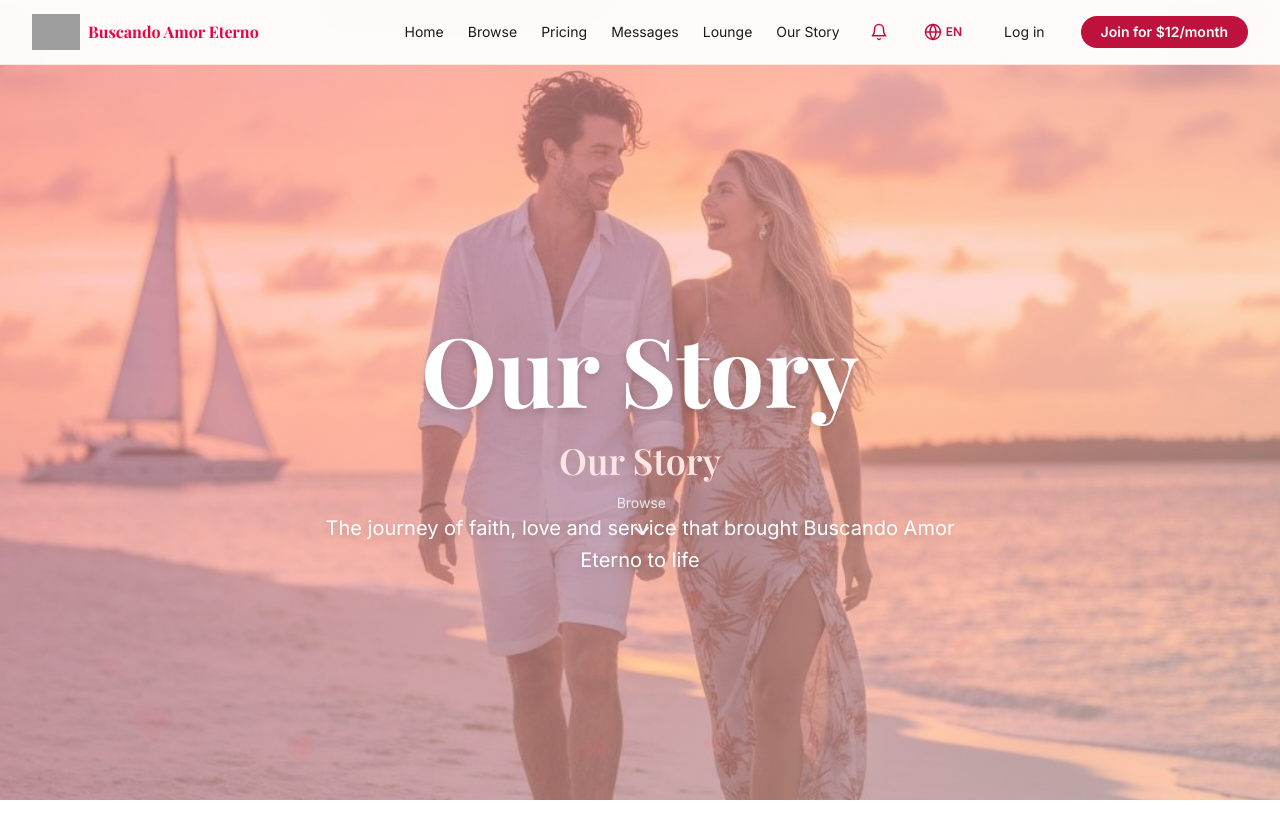
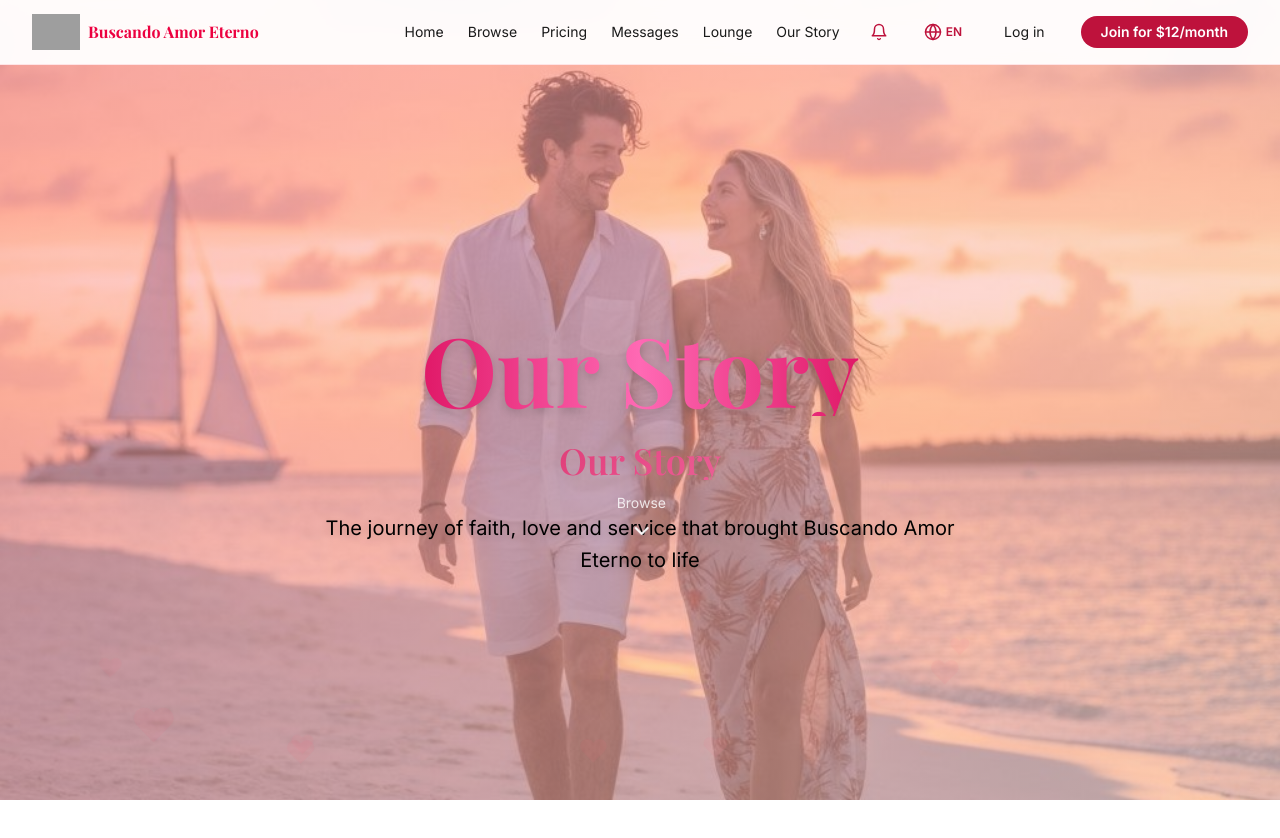
Before and after one commit to davisbryan595-lang/buscando-amor-eterno, a Next.js app: page /nuestra-historia in a window 1280 px wide. Shown: the top 838 px of the page. Built offline with nearby package versions, Linux system fonts and the light colour scheme; grey boxes are pictures that could not be loaded; a web font is replaced by a local one.

Commit message:
completionId: cgen-7faf261b4814453d91b64b3261dd077a
cgen-7faf261b4814453d91b64b3261dd077a

```diff
--- a/app/nuestra-historia/page.tsx
+++ b/app/nuestra-historia/page.tsx
@@ -145,21 +145,21 @@ export default function NuestraHistoriaPage() {
         <div className="relative z-10 w-full max-w-4xl mx-auto text-center px-4 md:px-6">
           <h1
             ref={heroTitleRef}
-            className="text-5xl sm:text-6xl md:text-7xl lg:text-8xl font-playfair font-bold mb-4 md:mb-6 text-white drop-shadow-lg"
+            className="text-5xl sm:text-6xl md:text-7xl lg:text-8xl font-playfair font-bold mb-4 md:mb-6 hero-title-gradient drop-shadow-lg"
           >
             {t('ourStory.heroTitle')}
           </h1>
 
           <h2
             ref={heroSubtitleRef}
-            className="text-2xl sm:text-3xl md:text-4xl font-playfair font-semibold mb-6 md:mb-8 text-rose-100"
+            className="text-2xl sm:text-3xl md:text-4xl font-playfair font-semibold mb-6 md:mb-8 hero-subtitle-gradient"
           >
             {t('ourStory.heroSubtitle')}
           </h2>
 
           <p
             ref={heroDescriptionRef}
-            className="text-base sm:text-lg md:text-xl text-white drop-shadow-md leading-relaxed max-w-2xl mx-auto"
+            className="text-base sm:text-lg md:text-xl text-black dark:text-slate-200 drop-shadow-md leading-relaxed max-w-2xl mx-auto"
           >
             {t('ourStory.heroDescription')}
           </p>
```
